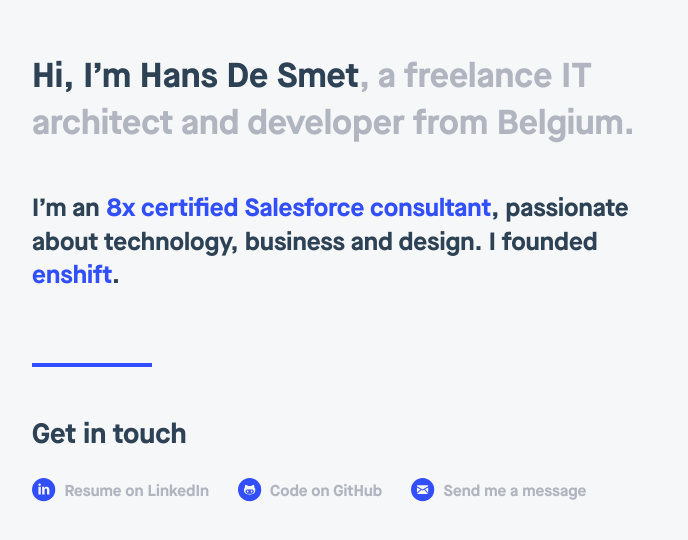
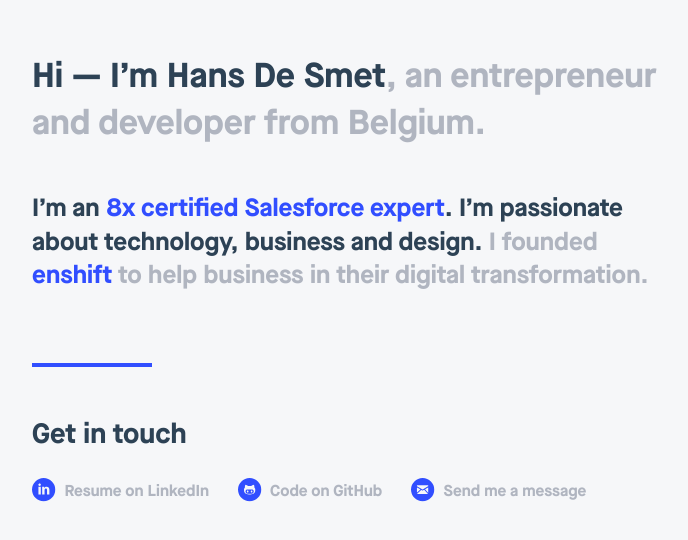
Before and after one commit to hansds/hansdesmet.be, a Nuxt app: page / in a window 1280 px wide. Shown: the part 132-672 px from the top of the page, without its empty margins (431-1119 px from the left). Built offline with nearby package versions, Linux system fonts and the light colour scheme.

Commit message:
feat: change content

```diff
--- a/components/ui/Avatar.vue
+++ b/components/ui/Avatar.vue
@@ -5,7 +5,7 @@
       sizes="(max-width: 320px) 280px, 440px"
       src="/avatar@2x.jpg"
       class="avatar__image"
-      alt="Hans De Smet - certified freelance Salesforce consultant from Aalst, Belgium"
+      alt="Hans De Smet - entrepreneur and certified Salesforce developer from Aalst, Belgium"
       @load="onLoad"
     />
   </div>
--- a/nuxt.config.js
+++ b/nuxt.config.js
@@ -1,5 +1,5 @@
 const title =
-  'Hans De Smet - Freelance 8x certified Salesforce consultant and developer from Belgium'
+  'Hans De Smet - Entrepreneur and 8x certified Salesforce consultant and developer from Belgium'
 const url = 'https://www.hansdesmet.be'
 export default {
   /*
@@ -22,7 +22,7 @@
         hid: 'description',
         name: 'description',
         content:
-          'Hans De Smet is a freelance IT architect and 8x certified Salesforce consultant and developer from Belgium. He is passionate about technology, business and design.'
+          'Hans De Smet is an entrepreneur and 8x certified Salesforce consultant and developer from Belgium. He is passionate about technology, business and design.'
       },
       {
         name: 'keywords',
@@ -32,7 +32,7 @@
       {
         property: 'og:description',
         content:
-          'Hans De Smet is a freelance IT architect and 8x certified Salesforce consultant and developer from Belgium. He is passionate about technology, business and design.'
+          'Hans De Smet is an entrepreneur and 8x certified Salesforce consultant and developer from Belgium. He is passionate about technology, business and design.'
       },
       {
         property: 'og:image',
--- a/pages/index.vue
+++ b/pages/index.vue
@@ -7,13 +7,16 @@
     <div class="content__main">
       <!-- prettier-ignore -->
       <h1 class="c-typo-heading">
-        Hi, I’m Hans De Smet<span class="c-typo--muted">, a freelance IT architect and developer from Belgium.</span>
+        Hi — I’m Hans De Smet<span class="c-typo--muted">, an entrepreneur and developer from Belgium.</span>
       </h1>
       <p class="c-typo-subheading">
         I’m an
-        <span class="c-typo--primary">8x certified Salesforce consultant</span>,
-        passionate about technology, business and design. I founded
-        <a href="https://enshift.co" target="_blank">enshift</a>.
+        <span class="c-typo--primary">8x certified Salesforce expert</span>. I’m
+        passionate about technology, business and design.
+        <span class="c-typo--muted">
+          I founded <a href="https://enshift.co" target="_blank">enshift</a> to
+          help business in their digital transformation.</span
+        >
       </p>
       <div>
         <h3 class="social-title">Get in touch</h3>
```
